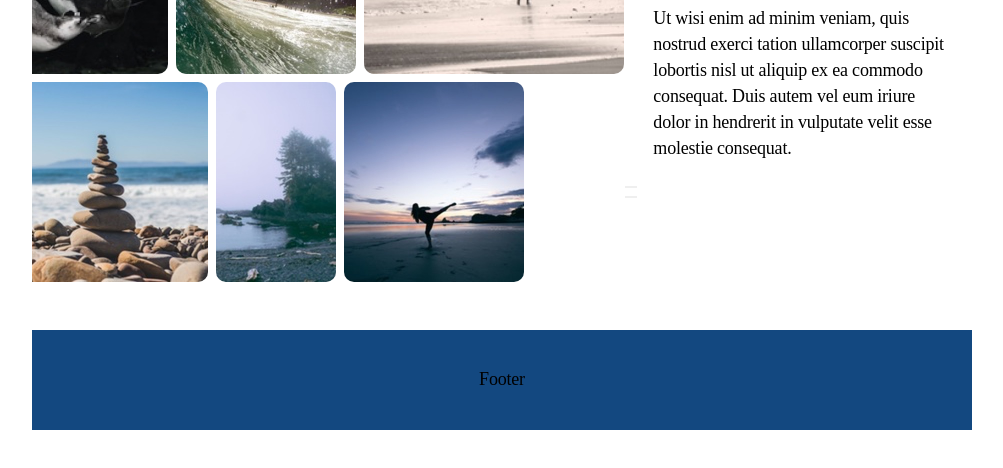
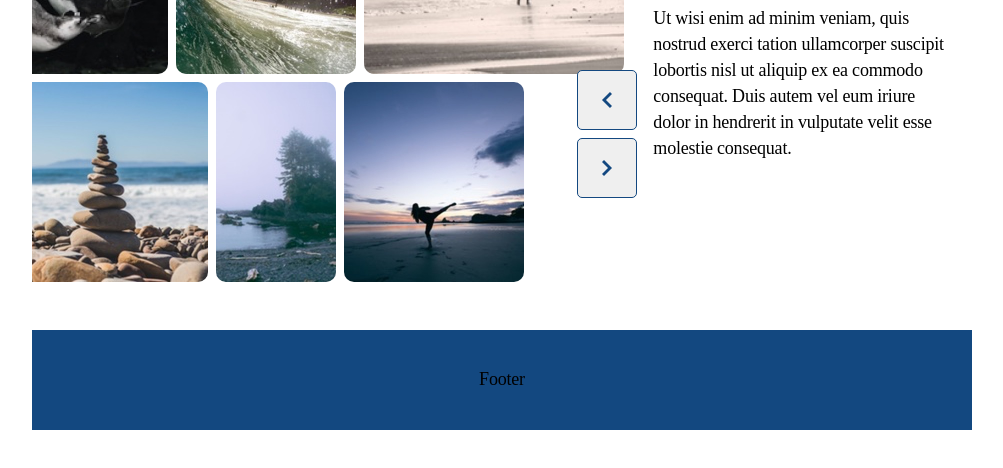
Before and after one commit to Ljusaj123/Slider, a plain HTML site: page index.html in a window 1280 px wide. Shown: the part 286-754 px from the top of the page, without its empty margins (138-1141 px from the left). Drawn offline with nearby package versions, Linux system fonts and the light colour scheme.

Commit message:
novi stilovi za buttone

```diff
--- a/style.css
+++ b/style.css
@@ -1,5 +1,6 @@
 :root {
   --blue: #134880;
+  --gray: #dddddd;
 }
 
 *,
@@ -108,23 +109,35 @@ img {
   gap: 0.5em;
 }
 
-.button-container .left-icon,
-.button-container .right-icon {
-  width: 30px;
-  height: 30px;
-  padding: 1em;
-  color: var(--blue);
-  border: 2px solid var(--blue);
-  border-radius: 10px;
+button {
+  width: 60px;
+  height: 60px;
+  border: 1px solid var(--blue);
+  border-radius: 5px;
   display: flex;
   align-items: center;
   justify-content: center;
   cursor: pointer;
+  background-size: 9.98px 16px;
+  background-position: center;
+  background-repeat: no-repeat;
   transition: all 0.3s ease;
-  font-size: 1.5rem;
 }
 
-.button-container .left-icon:active,
-.button-container .right-icon:active {
-  transform: scale(0.9);
+button:hover {
+  border-color: var(--gray);
 }
+
+.left-button {
+  background-image: url(./images/arrow-blue-left.png);
+}
+.right-button {
+  background-image: url(./images/arrow-blue-right.png);
+}
+
+.left-button:hover {
+  background-image: url(./images/arrow-gray-left.png);
+}
+.right-button:hover {
+  background-image: url(./images/arrow-gray-right.png);
+}
```
